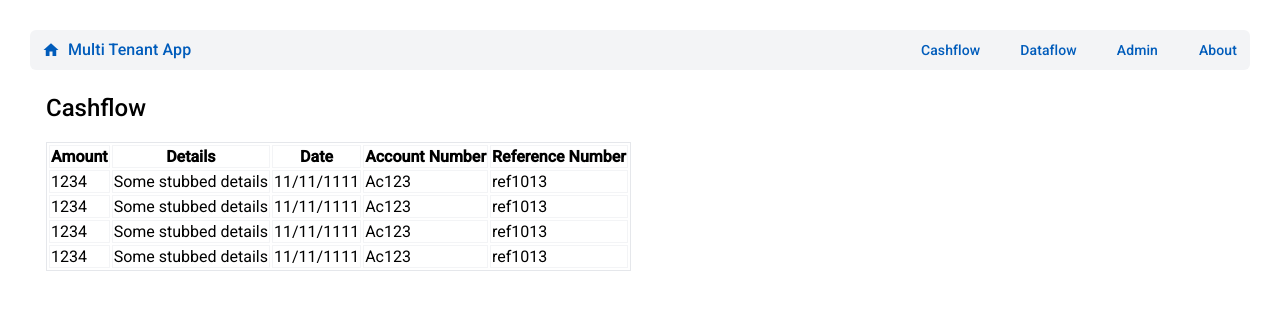
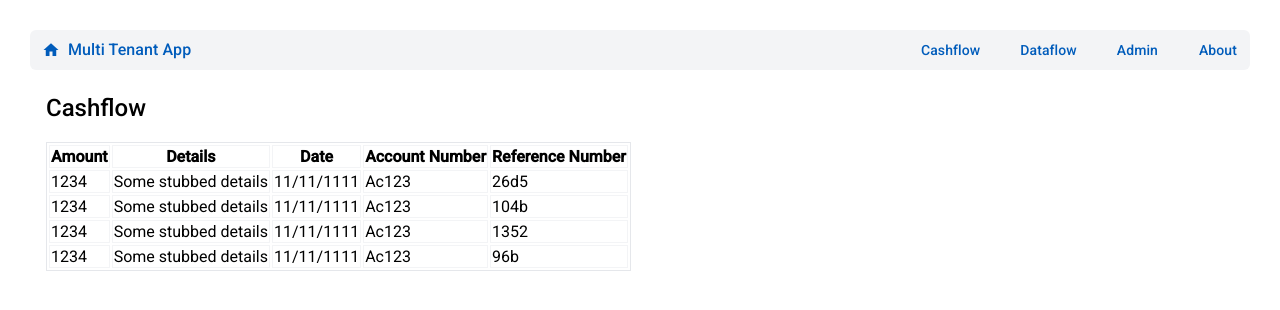
Before and after one commit to mattsw/MultiTenantApp, an Angular app in the folder multi-tenant-app/: page /cashflow in a window 1280 px wide. Shown: the top 310 px of the page. Built offline with nearby package versions, Linux system fonts and the light colour scheme.

Commit message:
Added some spice to cashflow reference number gen for manipulating the tracked value

```diff
--- a/multi-tenant-app/src/app/components/cashflow/cashflow.ts
+++ b/multi-tenant-app/src/app/components/cashflow/cashflow.ts
@@ -21,7 +21,7 @@ export class Cashflow {
       details: "Some stubbed details",
       date: "11/11/1111",
       accountNumber: "Ac123",
-      referenceNumber: "ref1013"
+      referenceNumber: (Math.random() * 10000 | 0).toString(16)
     });
   }
 
```
